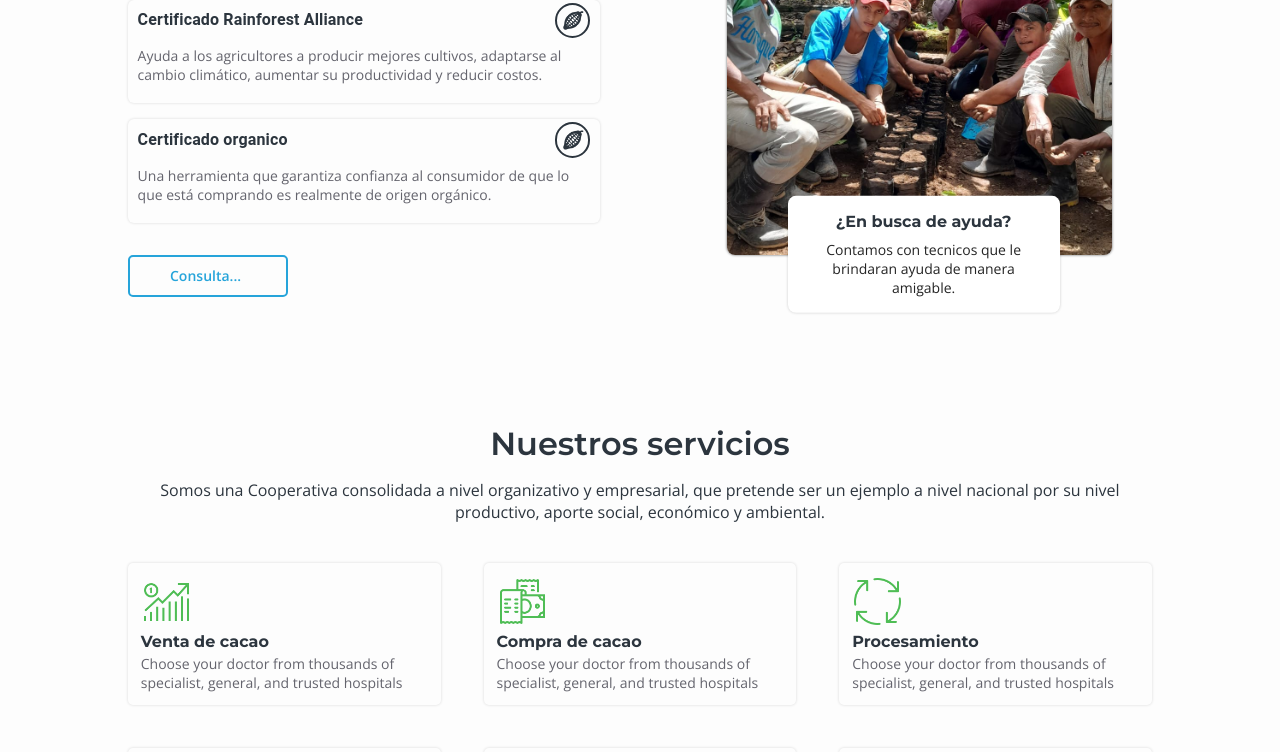
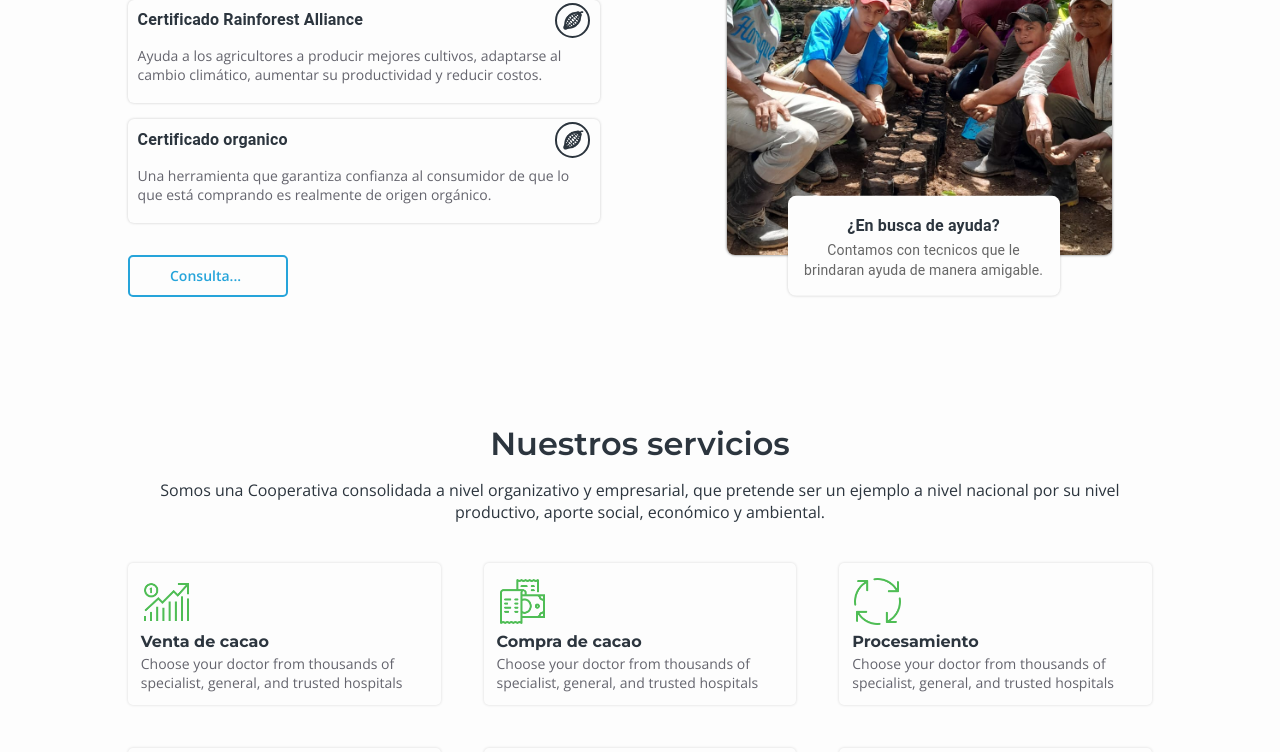
Before and after one commit to Maynor125/commuvemar-frontend, a Next.js app: page / in a window 1280 px wide. Shown: the part 1626-2378 px from the top of the page. Built offline with nearby package versions, Linux system fonts and the light colour scheme.

Commit message:
cambiando tema de landing parte 2

```diff
--- a/src/app/globals.css
+++ b/src/app/globals.css
@@ -138,6 +138,15 @@ p {
   display: block;
 }
 
+/* Estilos generales */
+.box-with-shadow {
+  box-shadow: 0 0 3px rgba(0,0,0, .20); /* Sombra predeterminada en ambos temas */
+}
+
+/* Estilos para el tema oscuro */
+[data-theme="dark"] .box-with-shadow {
+  box-shadow: 0 0 3px rgba(124, 124, 124, 0.20); /* Sombra específica para el tema oscuro */
+}
 /* MEDIA QUERIES (medium screen) */
 
 @media screen and (max-width: 1024px) {
--- a/src/app/home/components/about/About.css
+++ b/src/app/home/components/about/About.css
@@ -30,13 +30,12 @@
 }
 .targeta-about{
     transition: var(--transition);
-    box-shadow: 0 0 3px rgba(0,0,0, .15);
     border-radius: 6px;
     padding: .2rem .6rem;
     margin: 1rem 0;
     cursor: pointer;
 }
-.targeta-about:hover{
+.targeta-abou:hover{
     background: #F9FAFB;
 }
 .targeta-about:hover .icono{
@@ -91,14 +90,13 @@
     transform: translateY(-3.7rem);
     margin-left: 16%;
     margin-right: 16%;
-    background: var(--firts-color-white);
     padding: 1rem;
     width: 17rem;
     text-align: center;
     border-radius: 8px;
-    box-shadow: 0 0 3px rgba(0,0,0, .20);
+
 }
-.mensaje-flotante p
+.mensaje-flotante-text
 {
     margin-top: 8px;
     font-size: var(--small-font-size);
--- a/src/app/home/components/about/About.tsx
+++ b/src/app/home/components/about/About.tsx
@@ -1,58 +1,106 @@
-'use client'
-import Image from 'next/image'
-import React from 'react'
-import './About.css'
-import ImagenAbout from '../../../../../public/images/home/imagen-about-2.jpeg'
-import Link from 'next/link'
-import IconoCacao from '../../../../../public/images/home/icono-cacao.png'
-import { Box, Typography, useTheme } from '@mui/material'
+"use client";
+import Image from "next/image";
+import React from "react";
+import "./About.css";
+import ImagenAbout from "../../../../../public/images/home/imagen-about-2.jpeg";
+import Link from "next/link";
+import IconoCacao from "../../../../../public/images/home/icono-cacao.png";
+import { Box, Typography, useTheme } from "@mui/material";
 
 const About = () => {
-  const theme= useTheme()
+  const theme = useTheme();
   return (
-    <Box component='section' bgcolor={theme.palette.background.default} id='about' className="about">
+    <Box
+      component="section"
+      bgcolor={theme.palette.background.default}
+      id="about"
+      className="about"
+    >
       <div className="container about-container">
         <div className="about-container-left">
           <h4>¿Quienes somos?</h4>
-               <Typography variant='h2' color={theme.palette.secondary.light}>Como coomuvemar</Typography>
+          <Typography variant="h2" color={theme.palette.secondary.light}>
+            Como coomuvemar
+          </Typography>
 
-               <Typography  color={theme.palette.secondary.light}className='about-container-left-text'>Contamos con la certificación, que es un proceso de producir de manera sostenible con el Medio Ambiente, gestión de calidad, gestión ambiental además de que la certificación es una garantía para los consumidores y coomuvemar cuenta con dos.</Typography>
+          <Typography
+            color={theme.palette.secondary.light}
+            className="about-container-left-text"
+          >
+            Contamos con la certificación, que es un proceso de producir de
+            manera sostenible con el Medio Ambiente, gestión de calidad, gestión
+            ambiental además de que la certificación es una garantía para los
+            consumidores y coomuvemar cuenta con dos.
+          </Typography>
 
-               <Box component='div' className="targeta-about">
+          <Box
+            component="div"
+            className="box-with-shadow  targeta-about"
+            sx={{
+              "&:hover": {
+                backgroundColor: theme.palette.background.paper, // Color de fondo al pasar el ratón sobre el box
+              },
+            }}
+          >
             <div className="part-superior">
-                          <Typography variant='subtitle1' sx={{fontWeight:700}} color={theme.palette.secondary.light}>Certificado Rainforest Alliance</Typography>
+              <Typography
+                variant="subtitle1"
+                sx={{ fontWeight: 700 }}
+                color={theme.palette.secondary.light}
+              >
+                Certificado Rainforest Alliance
+              </Typography>
               <div className="icono">
-                             <Image alt='icono-cacao' src={IconoCacao}/>
+                <Image alt="icono-cacao" src={IconoCacao} />
               </div>
             </div>
-                      <p>Ayuda a los agricultores a producir mejores cultivos, adaptarse al cambio climático, aumentar su productividad y reducir costos.</p>
+            <p>
+              Ayuda a los agricultores a producir mejores cultivos, adaptarse al
+              cambio climático, aumentar su productividad y reducir costos.
+            </p>
           </Box>
-               <Box component='div' className="targeta-about">
+          <Box component="div" className="box-with-shadow  targeta-about">
             <div className="part-superior">
-                          <Typography variant='subtitle1' sx={{fontWeight:700}} color={theme.palette.secondary.light}>Certificado organico</Typography>
+              <Typography
+                variant="subtitle1"
+                sx={{ fontWeight: 700 }}
+                color={theme.palette.secondary.light}
+              >
+                Certificado organico
+              </Typography>
               <div className="icono">
-                          <Image alt='icono-cacao' src={IconoCacao}/>
+                <Image alt="icono-cacao" src={IconoCacao} />
               </div>
             </div>
-                      <p>Una herramienta que garantiza confianza al consumidor de que lo que está comprando es realmente de origen orgánico.</p>
+            <p>
+              Una herramienta que garantiza confianza al consumidor de que lo
+              que está comprando es realmente de origen orgánico.
+            </p>
           </Box>
-               <Link href='#services' className='boton-base boton-about'>
+          <Link href="#services" className="boton-base boton-about">
             Consulta...
           </Link>
         </div>
         <div className="about-container-rigth">
           <div className="cont-img">
-                  <Image src={ImagenAbout} className='imagen-about' alt='imagen de productores de cacao'/>
-                  <div className="mensaje-flotante">
-                  <h4>¿En busca de ayuda?</h4>
-                  <p>Contamos con tecnicos que le brindaran ayuda de manera amigable.</p>
+            <Image
+              src={ImagenAbout}
+              className="imagen-about"
+              alt="imagen de productores de cacao"
+            />
+            <Box component='div' className="box-with-shadow  mensaje-flotante" sx={{backgroundColor:theme.palette.background.default}}>
+              <Typography variant="subtitle1"
+                sx={{ fontWeight: 700 }}
+                color={theme.palette.secondary.light}>¿En busca de ayuda?</Typography>
+              <Typography variant="body2" className="mensaje-flotante-text" color={theme.palette.secondary.contrastText}>
+                Contamos con tecnicos que le brindaran ayuda de manera amigable.
+              </Typography>
+            </Box>
           </div>
-                </div>
-
         </div>
       </div>
     </Box>
-  )
-}
+  );
+};
 
-export default About
+export default About;
--- a/src/theme/index.ts
+++ b/src/theme/index.ts
@@ -4,7 +4,7 @@ export const colorTokens = {
     grey: {
         0: "#FFFFFF",
         10: "#FDFDFD",
-        50: "#DBD8D8",
+        50: "##F9FAFB",
         100: "#D9D9D9",
         200: "#C2C2C2",
         300: "#909090",
@@ -14,7 +14,7 @@ export const colorTokens = {
         700: "#2C353E",
         800: "#23262F",
         900: "#0F0F15",
-        1000: "#000000",
+        1000: "#121219",
       },
       primary:{
         50: "#E6FBFF",
@@ -68,7 +68,7 @@ export const themeSettings =(mode:PaletteMode)=> {
           },
           background: {
             default: colorTokens.grey[900],
-            alt: colorTokens.grey[800],
+            paper: colorTokens.grey[1000],
           },
           error: {
             main: colorTokens.error.dark,
@@ -99,7 +99,7 @@ export const themeSettings =(mode:PaletteMode)=> {
           },
           background: {
             default: colorTokens.grey[10],
-            alt: colorTokens.grey[0],
+            paper: colorTokens.grey[50],
           },
           error: {
             main: colorTokens.error.main,
```
Lines whose indentation alone changed are shown as unchanged.
